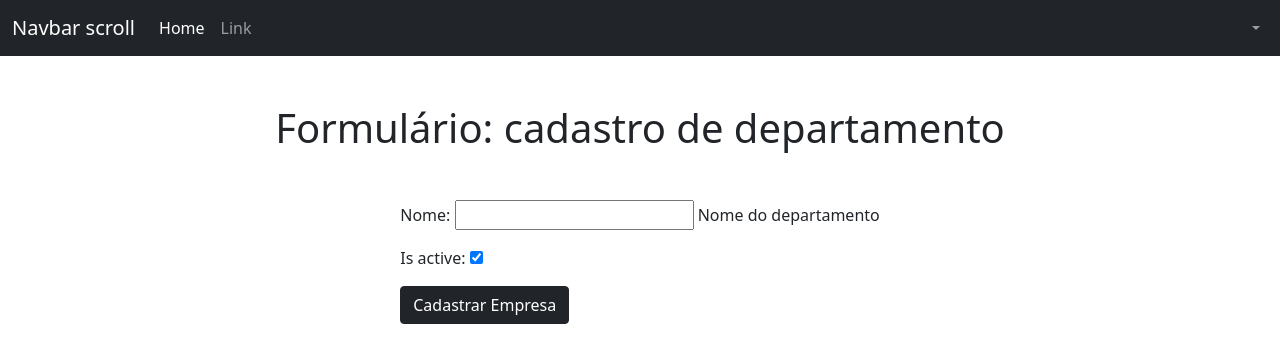
After one commit to peidrao/gestaorh, a Django app: page /departamentos/create in a window 1280 px wide. The commit adds this page. Shown: the top 363 px of the page. Run offline with Django 3.2, Linux system fonts and the light colour scheme; some libraries are stand-ins or nearby versions.

Commit message:
add: departamento crud

```diff
--- a/apps/departamentos/forms.py
+++ b/apps/departamentos/forms.py
@@ -6,4 +6,4 @@ class DepartamentoForm(forms.ModelForm):
 
     class Meta:
         model = Departamento
-        fields = "__all__"
+        exclude = ("empresa",)
--- a/apps/departamentos/models.py
+++ b/apps/departamentos/models.py
@@ -4,7 +4,7 @@ from apps.empresas.models import Empresa
 # Create your models here.
 
 class Departamento(models.Model):
-    nome = models.CharField(max_length=100, help_text='Nome da empresa')
+    nome = models.CharField(max_length=100, help_text='Nome do departamento')
     empresa = models.ForeignKey(Empresa, on_delete=models.SET_NULL, null=True, blank=True)
     is_active = models.BooleanField(default=True)
 
--- /dev/null
+++ b/apps/departamentos/templates/create_departamento.html
@@ -0,0 +1,19 @@
+{% extends 'base.html' %}
+
+{% block title %} Cadastrar Departamento {% endblock title %}
+{% block navbar %} {% include 'partials/navbar.html' %} {% endblock  %}
+
+{% block main %}
+
+<h1 class="text-center mt-5">Formulário: cadastro de departamento</h1>
+<div class="d-flex justify-content-center mt-5">
+    <form action="" method="post">
+        {% csrf_token %}
+
+        {{form.as_p}}
+        <button class="btn btn-dark">Cadastrar Empresa</button>
+    </form>
+</div>
+
+
+{% endblock main %}
--- a/apps/departamentos/urls.py
+++ b/apps/departamentos/urls.py
@@ -6,7 +6,7 @@ app_name = 'departamento'
 
 urlpatterns = [
     path('list', views.list, name='list'),
-    # path('edit/<int:id>', views.edit, name='edit'),
-    # path('delete', views.delete, name='delete'),
-    # path('add', views.add, name='add'),
+    path('create', views.create, name='create'),
+    path('update/<int:id>', views.update, name='update'),
+    path('delete', views.delete, name='delete'),
 ]
--- a/apps/departamentos/views.py
+++ b/apps/departamentos/views.py
@@ -1,5 +1,10 @@
-from django.shortcuts import render
+from django.shortcuts import redirect, render
+from django.urls import reverse
+from django.http import JsonResponse
+from django.views.decorators.csrf import csrf_exempt
+
 from .models import Departamento
+from .forms import DepartamentoForm
 
 
 def list(request):
@@ -8,3 +13,58 @@ def list(request):
     context = {'departamentos': departamentos}
 
     return render(request, 'list_departamentos.html', context)
+
+
+def create(request):
+    if request.method == 'POST':
+        form = DepartamentoForm(request.POST)
+        if form.is_valid():
+            Departamento.objects.create(
+                nome=form.cleaned_data['nome'],
+                is_active=form.cleaned_data['is_active'],
+                empresa=request.user.empresa
+            )
+            return redirect(reverse('departamento:list'))
+        else:
+            return redirect(reverse('departamento:create'))
+
+    context = {
+        'form': DepartamentoForm
+    }
+
+    return render(request, 'create_departamento.html', context)
+
+
+def update(request, id):
+    departamento = Departamento.objects.get(id=id)
+    if request.method == 'POST':
+        form = DepartamentoForm(request.POST)
+        if form.is_valid():
+            departamento.nome = form.cleaned_data['nome']
+            departamento.is_active = form.cleaned_data['is_active']
+            departamento.save()
+            return redirect(reverse('departamento:list'))
+        else:
+            return redirect(reverse('departamento:update'))
+
+
+    context = {
+        'form': DepartamentoForm,
+        'departamento': departamento
+    }
+
+    return render(request, 'update_departamento.html', context)
+
+@csrf_exempt
+def delete(request):
+    if request.method == 'POST':
+        id_departamento = request.POST['id_departamento']
+        try:
+            departamento = Departamento.objects.get(id=id_departamento)
+            departamento.is_active = False
+            departamento.save()
+            response = {'icon': 'success', 'title': 'Sucesso', 'text': 'Departamento removido com sucesso!'}
+        except Departamento.DoesNotExist:
+            response = {'icon': 'error', 'title': 'Erro', 'text': 'Não foi encontrado o departamento!'}
+
+        return JsonResponse(response, safe=False)
--- a/templates/partials/navbar.html
+++ b/templates/partials/navbar.html
@@ -26,6 +26,7 @@
             <li><a class="dropdown-item" href="{% url 'empresa:edit' request.user.empresa.id %}">Editar Empresa</a></li>
             <li><hr class="dropdown-divider" /></li>
             <li><a class="dropdown-item" href="{% url 'departamento:list'  %}">Departamentos</a></li>
+            <li><a class="dropdown-item" href="{% url 'departamento:create'  %}">Criar Departamento</a></li>
           </ul>
         </li>
         {% endif %}
```
Also changed, not shown: apps/departamentos/templates/list_departamentos.html (+3 -5 lines), apps/departamentos/templates/update_departamento.html (added, +18 -0 lines), static/js/apps/departamentos.js (added, +34 -0 lines).
